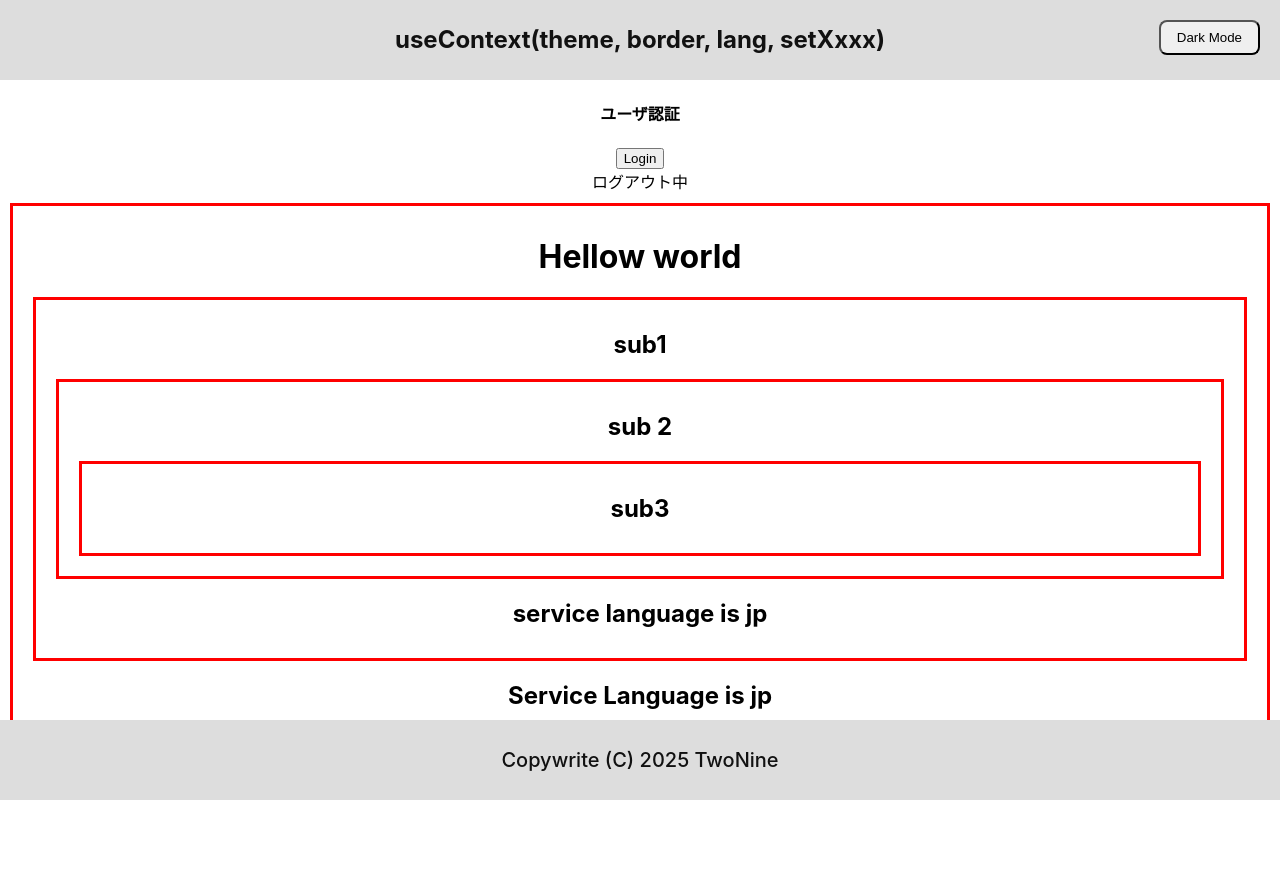
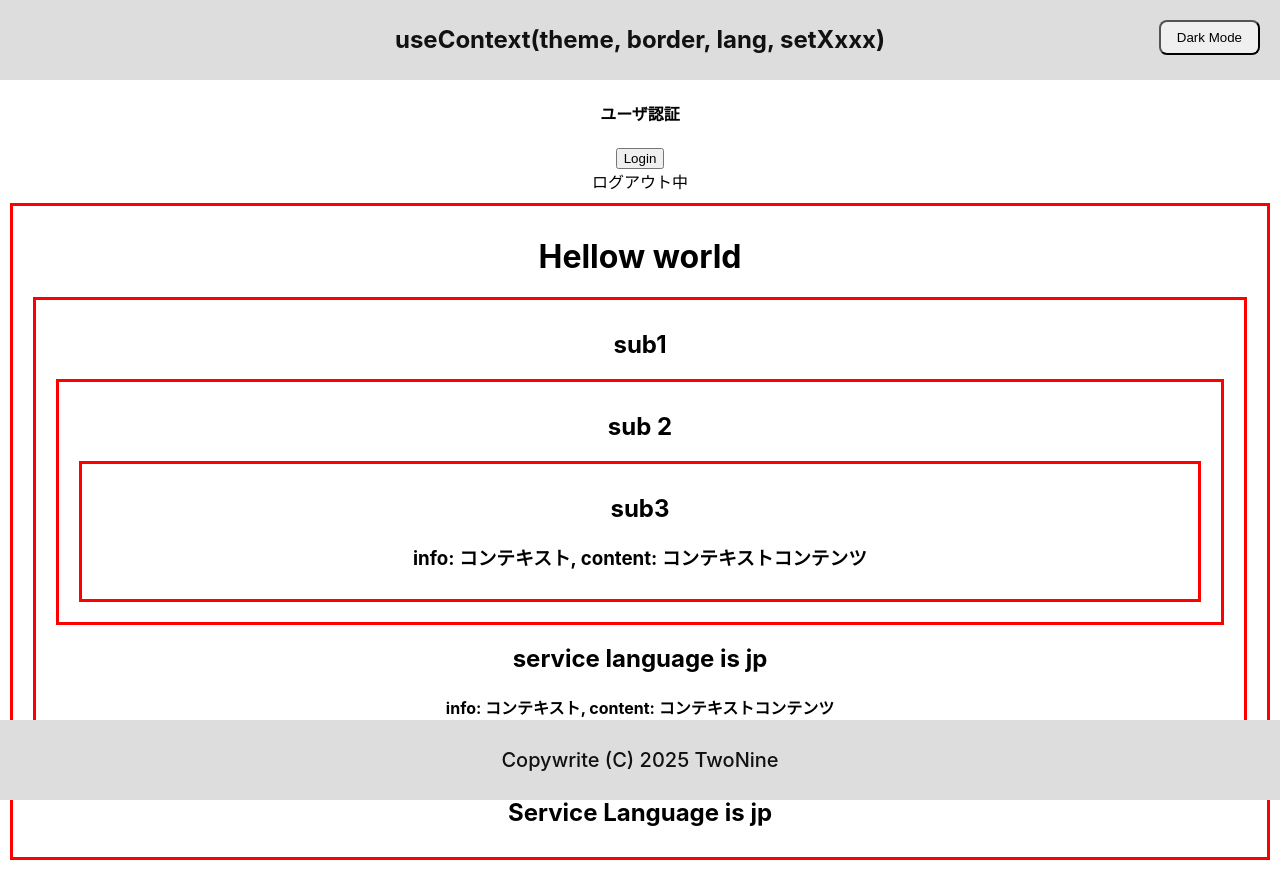
Before and after one commit to jini-labs-2/react-practice, a React (Create React App) app: page / in a window 1280 px wide. Before the commit the page ends 801 px from the top, so only its background shows below. Built offline with nearby package versions, Linux system fonts and the light colour scheme.

Commit message:
context: 値を更新

```diff
--- a/src/App.js
+++ b/src/App.js
@@ -1,6 +1,7 @@
 import { useState } from 'react';
 import { ThemeContext } from './context/ThemeContext';
 import { ServeLangContext } from './context/ServeLangContext';
+import { MyContext, MyContextValue } from './context/MyContext';
 import { DEFAULT_SERVE_LANG, Theme } from './constants';
 import HeaderComponent from './components/HeaderComponent';
 import FooterComponent from './components/FooterComponent';
@@ -24,7 +25,9 @@ function App() {
             <AuthButton />
             <AuthDisplay />
           </div>
-          <ContentComponent />
+          <MyContext.Provider value={MyContextValue}>
+            <ContentComponent />
+          </MyContext.Provider>
           <FooterComponent />
         </ServeLangContext.Provider>
       </ThemeContext.Provider>
--- a/src/components/Sub1.jsx
+++ b/src/components/Sub1.jsx
@@ -1,16 +1,30 @@
-import { useContext } from 'react'
+import { useContext, useState } from 'react'
 import Sub2 from './Sub2';
 import { ThemeContext } from '../context/ThemeContext';
 import { ServeLangContext } from '../context/ServeLangContext';
+import { MyContext } from '../context/MyContext';
 
 export default function Sub1() {
   const theme = useContext(ThemeContext);
   const serveLang = useContext(ServeLangContext);
+  const myContext = useContext(MyContext);
+
+  const [localData, setLocalData] = useState("");
+
+  const handleContextContent = () => {
+    alert("change content in MyContext.");
+    myContext.content = localData;
+    setLocalData("");
+  }
+
   return (
     <div className="context-test" style={theme}>
       <h2> sub1 </h2>
       <Sub2 />
       <h2>service language is {serveLang}</h2>
+      <h4>info: {myContext.info}, content: {myContext.content}</h4>
+      <input type='text' value={localData} onChange={(e) => setLocalData(e.target.value)}/>
+      <button onClick={handleContextContent}>context content 変更</button>
     </div>
   )
 }
--- a/src/components/Sub3.jsx
+++ b/src/components/Sub3.jsx
@@ -1,11 +1,14 @@
 import { useContext } from 'react'
 import { ThemeContext } from '../context/ThemeContext';
+import { MyContext } from '../context/MyContext';
 
 export default function Sub3() {
   const theme = useContext(ThemeContext);
+  const myContext = useContext(MyContext)
   return (
     <div className="context-test" style={theme}>
       <h2> sub3 </h2>
+      <h3>info: {myContext.info}, content: {myContext.content}</h3>
     </div>
   )
 }
--- /dev/null
+++ b/src/context/MyContext.jsx
@@ -0,0 +1,8 @@
+const { createContext } = require("react")
+
+export const MyContextValue = {
+  info: 'コンテキスト',
+  content: 'コンテキストコンテンツ'
+}
+
+export const MyContext = createContext(MyContextValue);
```
